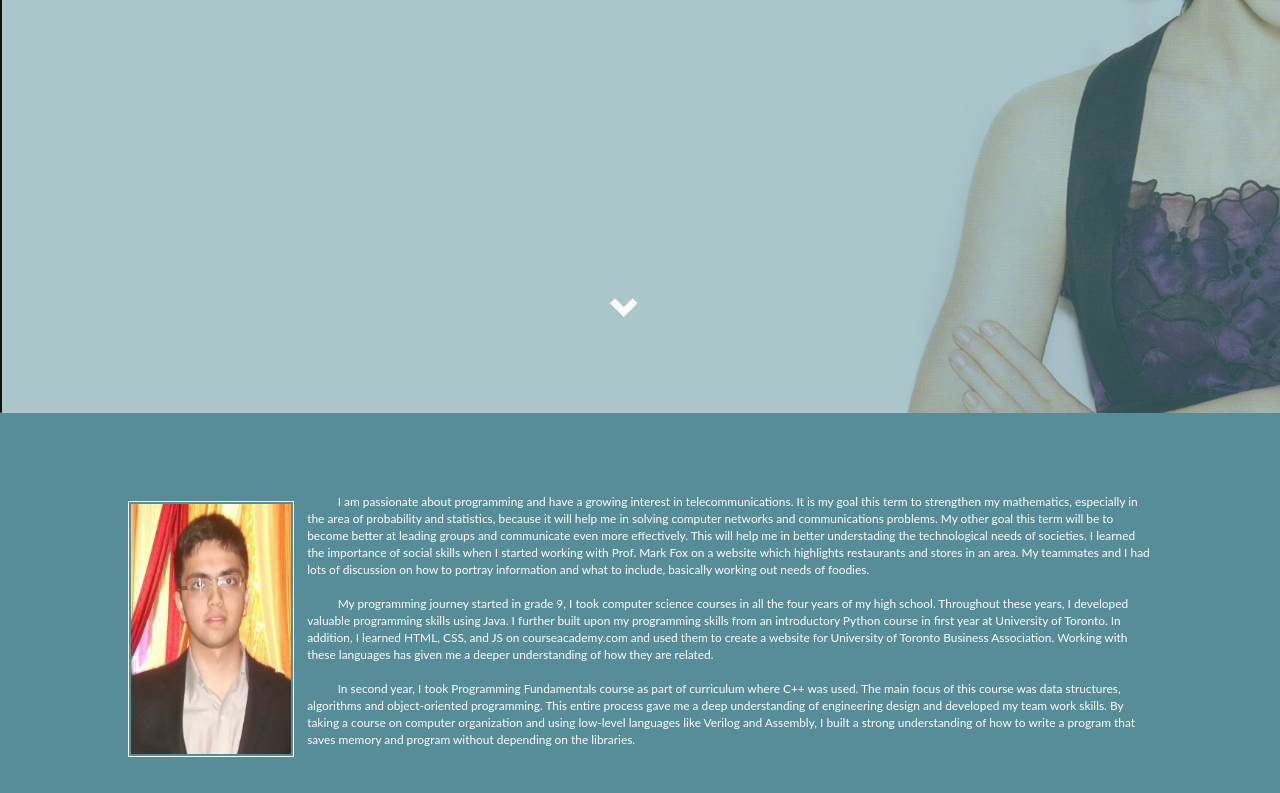
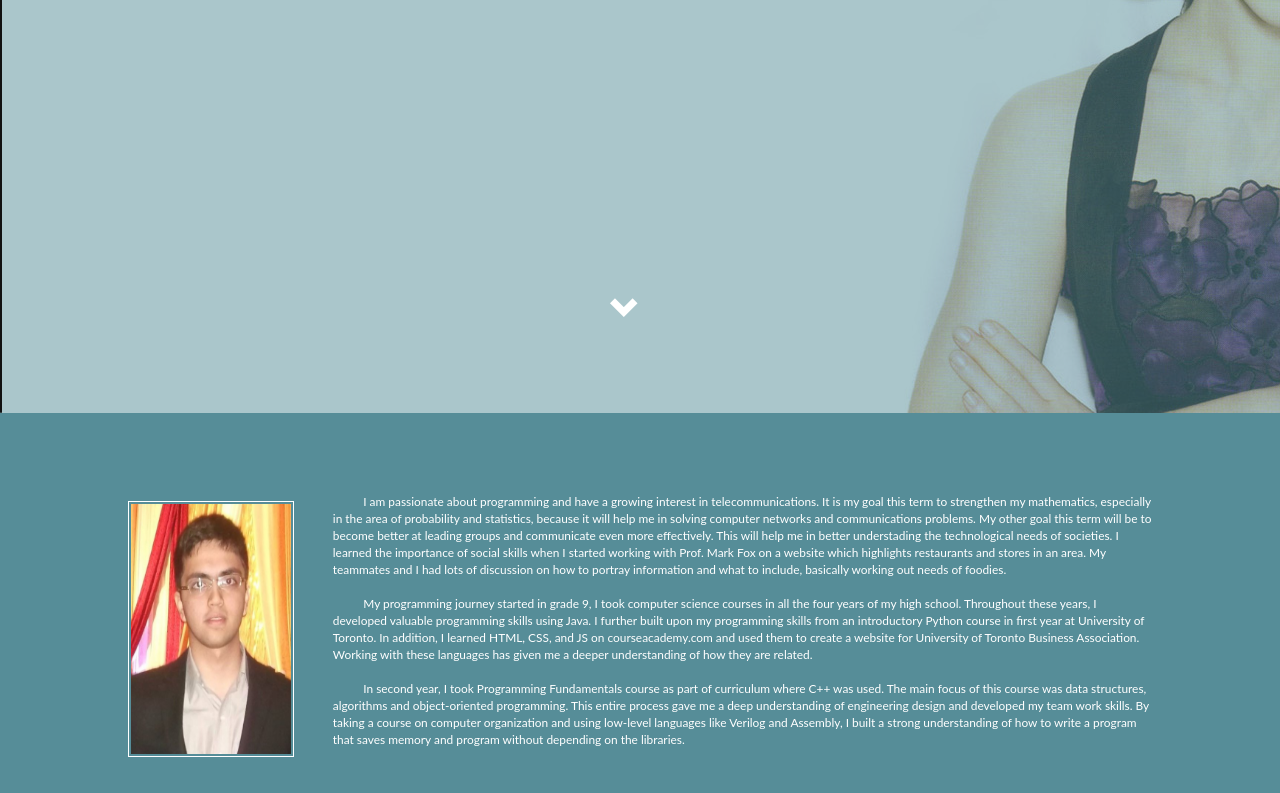
Before and after one commit to MImranAsghar/MImranAsghar.github.io, a website: page index.html in a window 1280 px wide. Shown: the part 387-1180 px from the top of the page. Drawn offline with Linux system fonts and the light colour scheme; files that its build step writes are made by us from their sources; files whose address does not match are found by name.

Commit message:
Update myCSS.css

```diff
--- a/myCSS.css
+++ b/myCSS.css
@@ -629,7 +629,7 @@ margin-left: auto;
 	font-weight:normal;
 	top:10%;
 	text-align:left;
-	left:24%;
+	left:26%;
 	right:10%;
 	}
 
```
